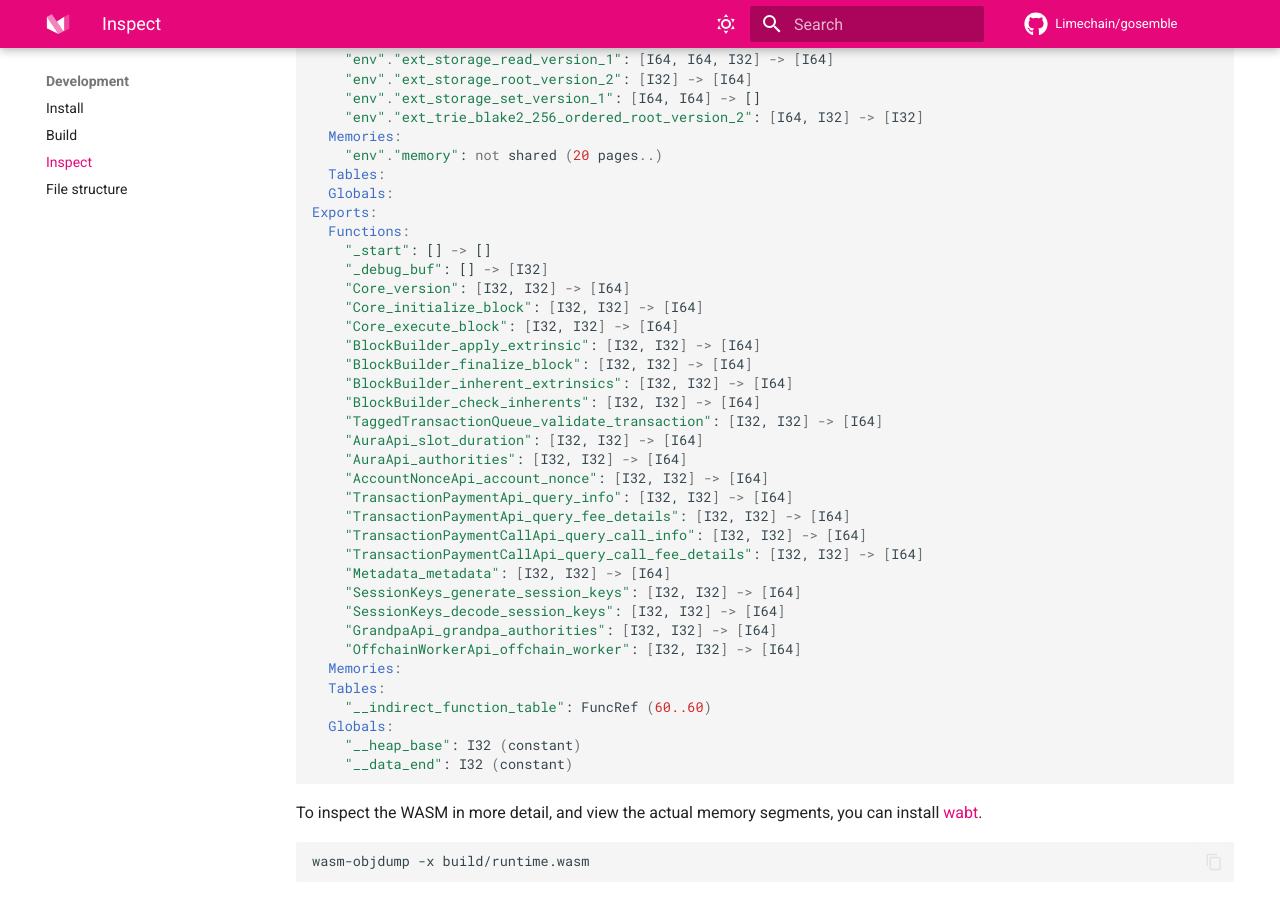
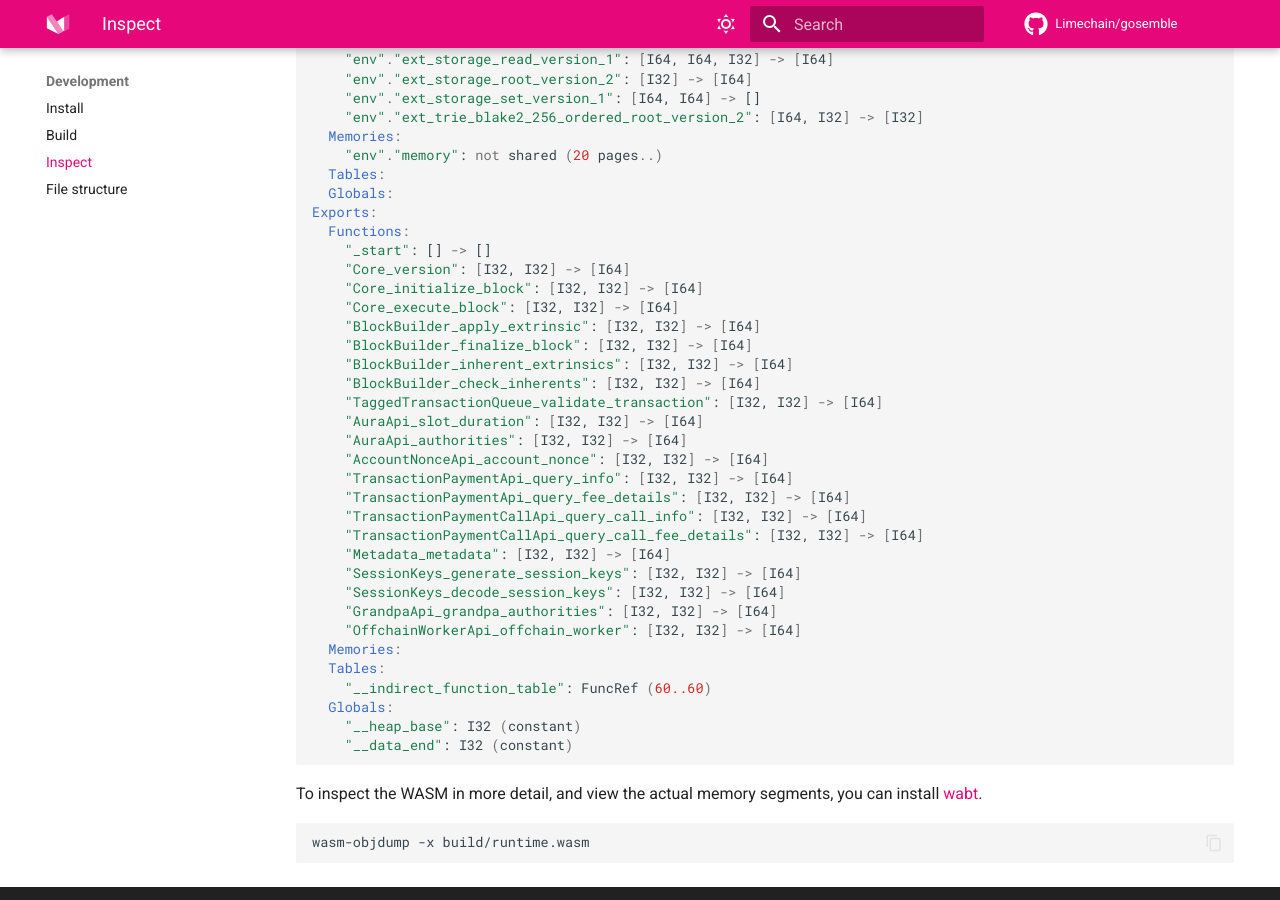
Before and after one commit to LimeChain/gosemble, an MkDocs documentation site: the page built from docs/docs/development/inspect.md, in a window 1280 px wide and 900 px high, scrolled down 742 px. Built offline with MkDocs 1.6.1 and Material for MkDocs 9.7.7, drawn with Linux system fonts in a browser that asks for light colours; comment, search, counter and statistics services are not loaded.

Commit message:
docs(wasm-inspect): unnecessary exported func

```diff
--- a/docs/docs/development/inspect.md
+++ b/docs/docs/development/inspect.md
@@ -47,7 +47,6 @@ Imports:
 Exports:
   Functions:
     "_start": [] -> []
-    "_debug_buf": [] -> [I32]
     "Core_version": [I32, I32] -> [I64]
     "Core_initialize_block": [I32, I32] -> [I64]
     "Core_execute_block": [I32, I32] -> [I64]
```
